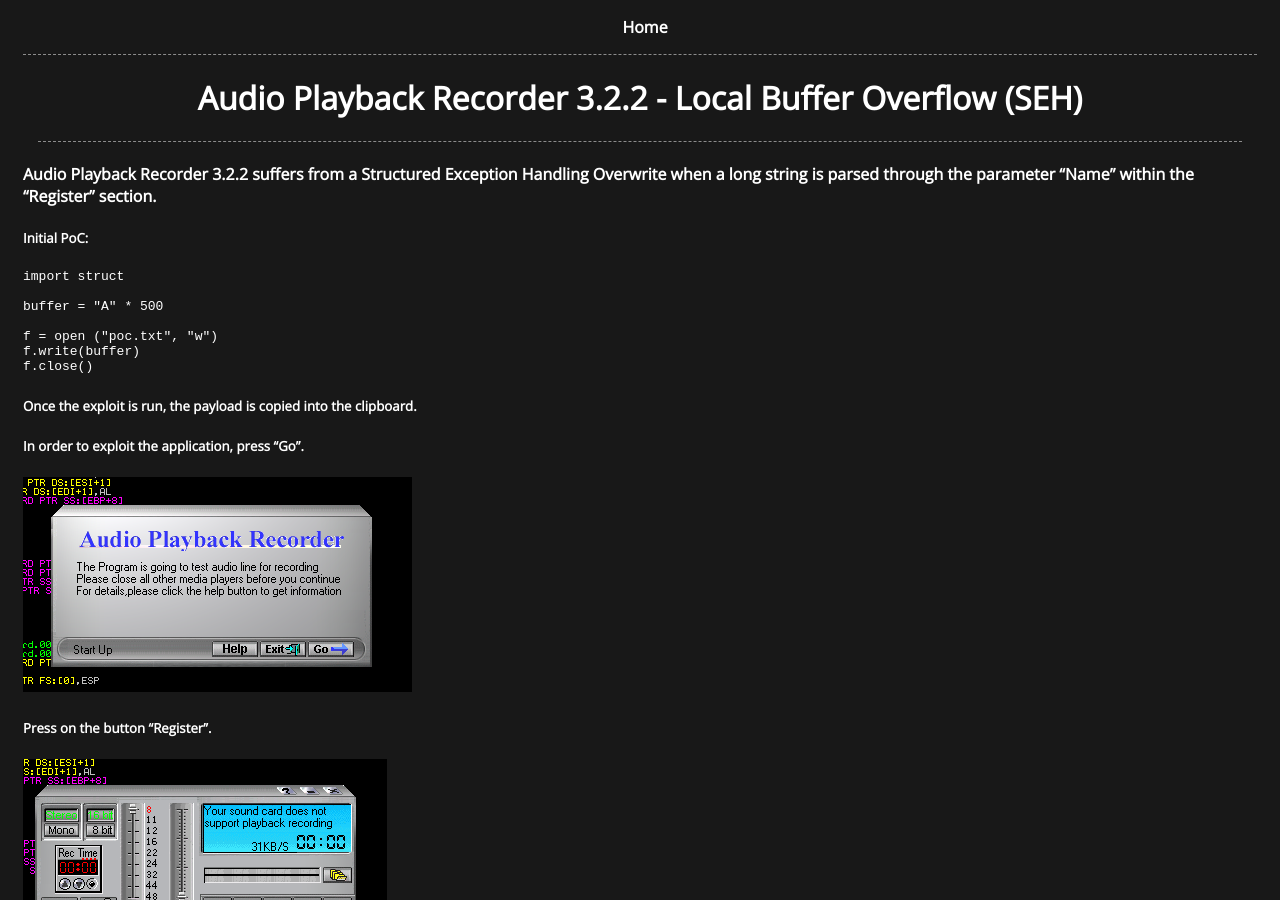
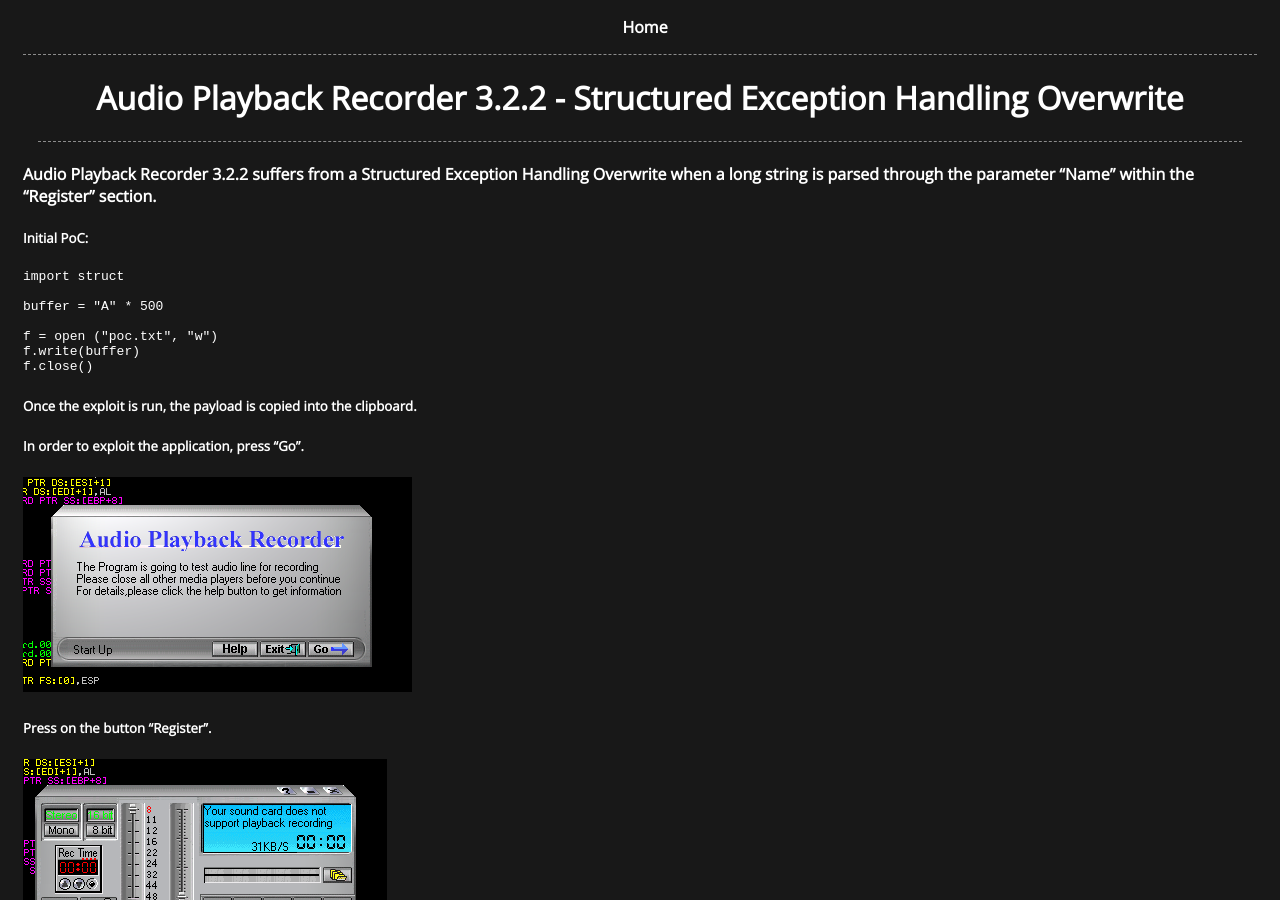
Before and after one commit to whitecr0wz/whitecr0wz.github.io, a Jekyll site: the page built from _posts/posts/20-03-09-Audio-Playback-Recorder.md, in a window 1280 px wide and 900 px high. Built offline with Jekyll 4.4.1, drawn with Linux system fonts in a browser that asks for light colours.

Commit message:
Update 20-03-09-Audio-Playback-Recorder.md

```diff
--- a/_posts/posts/20-03-09-Audio-Playback-Recorder.md
+++ b/_posts/posts/20-03-09-Audio-Playback-Recorder.md
@@ -1,6 +1,6 @@
 ---
 layout: post
-title: Audio Playback Recorder 3.2.2 - Local Buffer Overflow (SEH)
+title: Audio Playback Recorder 3.2.2 - Structured Exception Handling Overwrite
 date: 2020-03-08 18:00:00
 categories: posts
 comments: false
```
